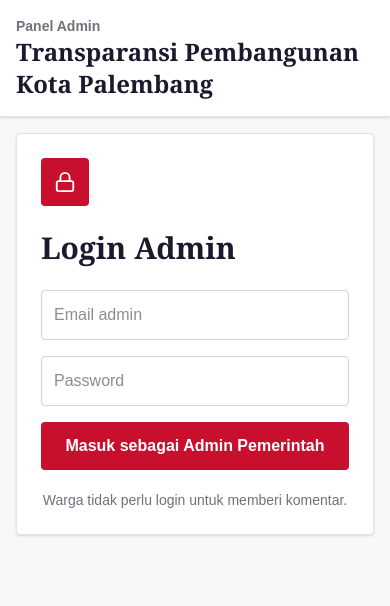
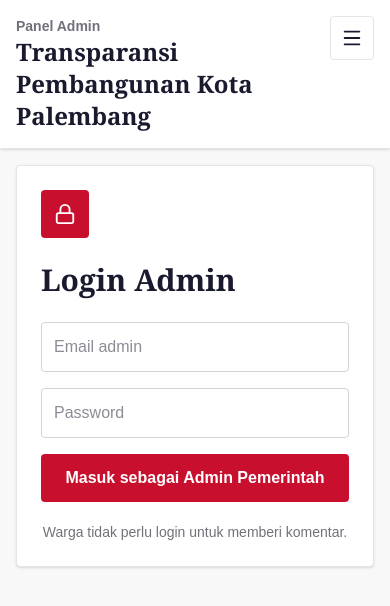
Before and after one commit to enjeliaa/PalemBang-Transparan, a Next.js app: page /admin/login in a window 390 px wide. Shown: the top 606 px of the page. Built offline with nearby package versions, Linux system fonts and the light colour scheme.

Commit message:
add mobile admin navigation

```diff
--- a/src/components/AdminShell.tsx
+++ b/src/components/AdminShell.tsx
@@ -1,5 +1,8 @@
+"use client";
+
+import { useState } from "react";
 import Link from "next/link";
-import { BarChart3, FilePenLine, LayoutDashboard, MessageSquare, Newspaper } from "lucide-react";
+import { BarChart3, FilePenLine, LayoutDashboard, Menu, MessageSquare, Newspaper, X } from "lucide-react";
 
 const adminNav = [
   { href: "/admin/dashboard", label: "Dashboard", icon: LayoutDashboard },
@@ -9,6 +12,8 @@ const adminNav = [
 ];
 
 export function AdminShell({ children }: { children: React.ReactNode }) {
+  const [mobileMenuOpen, setMobileMenuOpen] = useState(false);
+
   return (
     <div className="min-h-screen bg-[#F8F8F8]">
       <aside className="fixed left-0 top-0 hidden h-screen w-72 bg-[#1A1A2E] p-5 text-white lg:block">
@@ -35,8 +40,45 @@ export function AdminShell({ children }: { children: React.ReactNode }) {
       </aside>
       <main className="lg:pl-72">
         <div className="sticky top-0 z-20 border-b border-zinc-200 bg-white px-4 py-4 shadow-sm lg:px-8">
-          <p className="text-sm font-bold text-zinc-500">Panel Admin</p>
-          <h1 className="font-serif text-2xl font-black text-[#1A1A2E]">Transparansi Pembangunan Kota Palembang</h1>
+          <div className="flex items-start justify-between gap-3">
+            <div>
+              <p className="text-sm font-bold text-zinc-500">Panel Admin</p>
+              <h1 className="font-serif text-2xl font-black text-[#1A1A2E]">Transparansi Pembangunan Kota Palembang</h1>
+            </div>
+            <button
+              type="button"
+              onClick={() => setMobileMenuOpen((open) => !open)}
+              className="grid size-11 shrink-0 place-items-center rounded border border-zinc-200 text-[#1A1A2E] lg:hidden"
+              aria-label={mobileMenuOpen ? "Tutup menu admin" : "Buka menu admin"}
+              aria-expanded={mobileMenuOpen}
+            >
+              {mobileMenuOpen ? <X size={22} /> : <Menu size={22} />}
+            </button>
+          </div>
+          {mobileMenuOpen && (
+            <nav className="mt-4 grid gap-2 border-t border-zinc-100 pt-4 lg:hidden">
+              {adminNav.map((item) => {
+                const Icon = item.icon;
+                return (
+                  <Link
+                    key={item.href}
+                    href={item.href}
+                    onClick={() => setMobileMenuOpen(false)}
+                    className="flex items-center gap-3 rounded border border-zinc-200 px-3 py-3 font-bold text-[#1A1A2E]"
+                  >
+                    <Icon size={18} /> {item.label}
+                  </Link>
+                );
+              })}
+              <Link
+                href="/admin/posts/new"
+                onClick={() => setMobileMenuOpen(false)}
+                className="mt-1 inline-flex items-center justify-center gap-2 rounded bg-[#F5A623] px-4 py-3 font-black text-[#1A1A2E]"
+              >
+                <FilePenLine size={18} /> Buat Artikel
+              </Link>
+            </nav>
+          )}
         </div>
         <div className="p-4 lg:p-8">{children}</div>
       </main>
```
